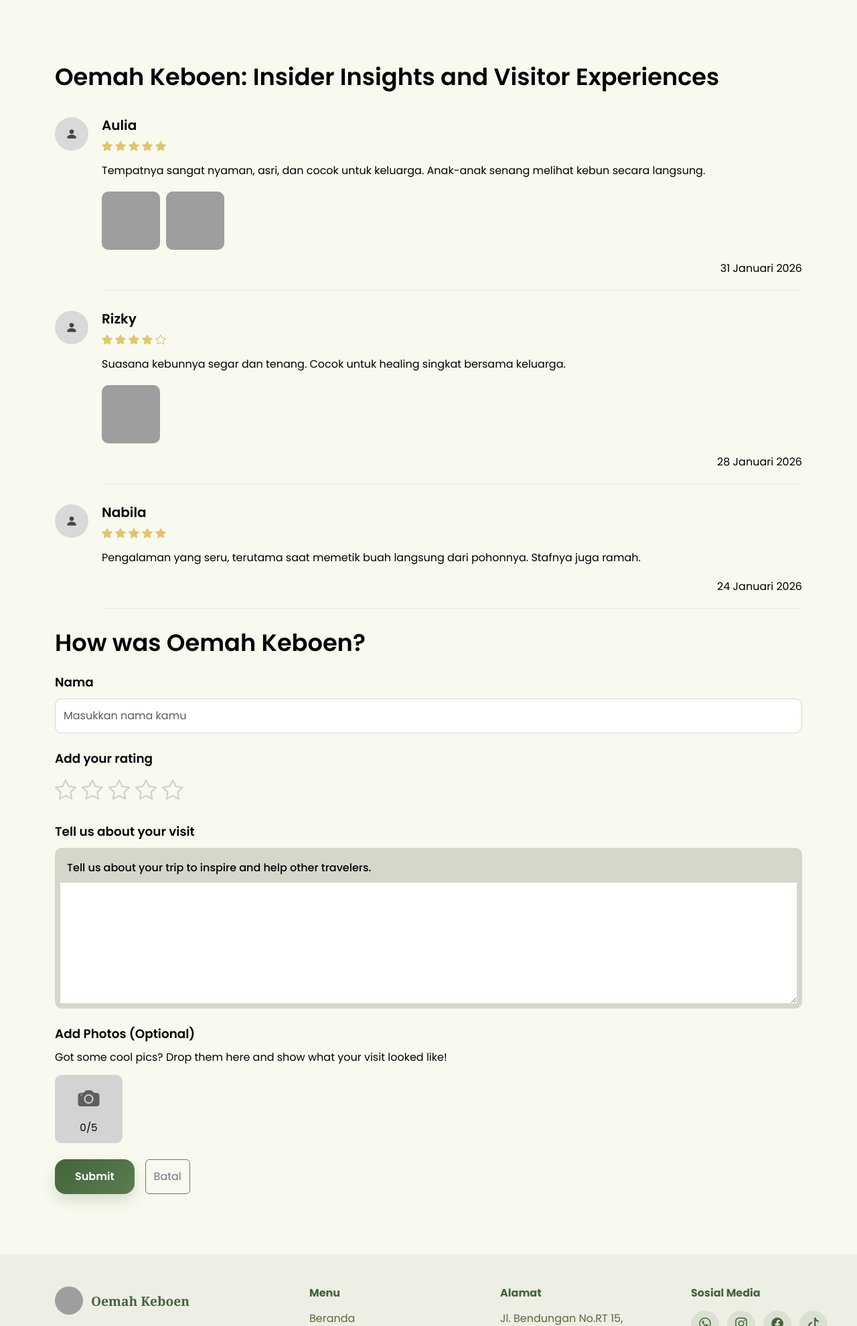
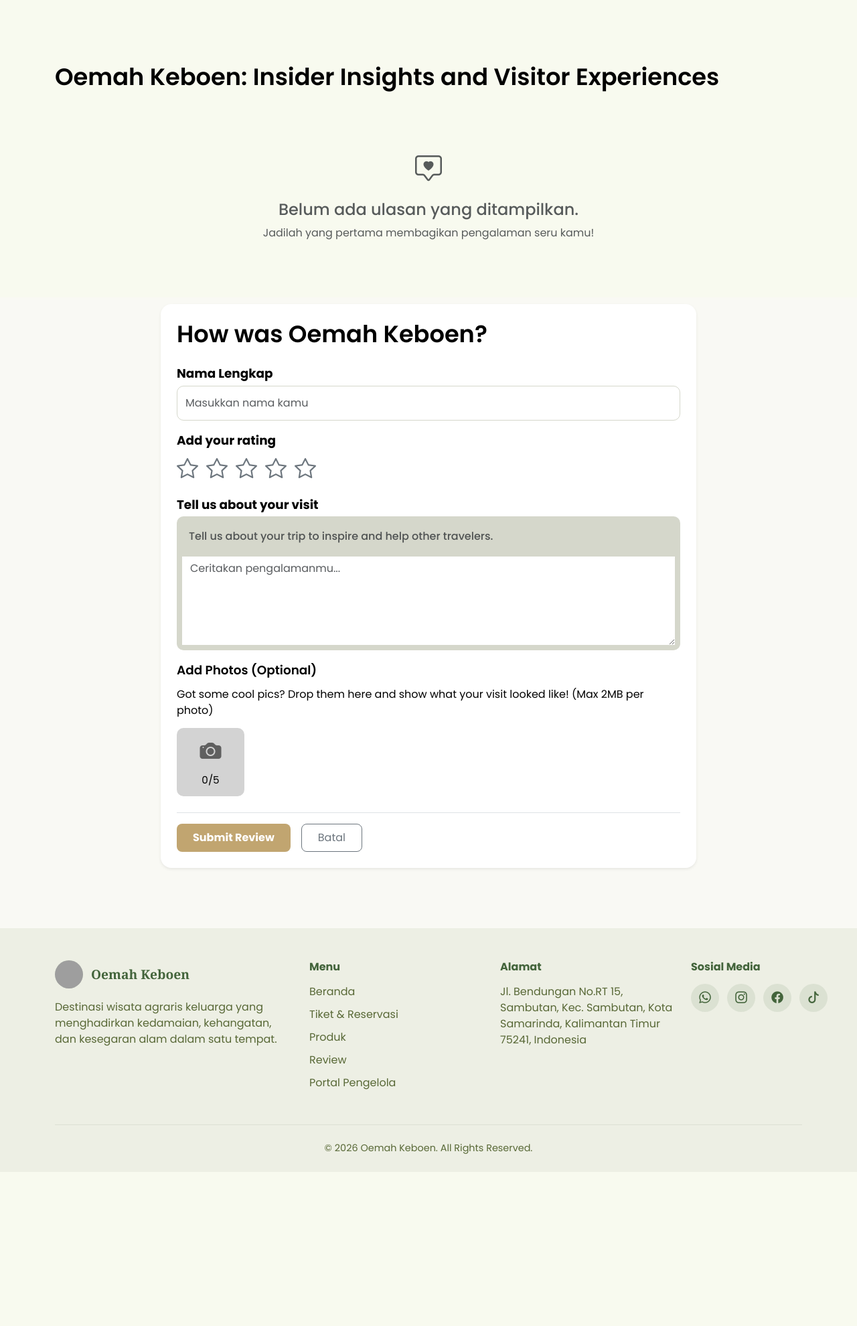
Before and after one commit to sapoteam/sapoteam, a PHP site: page /review.php in a window 1280 px wide. Shown: the part 51-2031 px from the top of the page at 67% size. After the commit the page ends 1774 px from the top, so only its background shows below. Run offline with PHP 8.4, Linux system fonts and the light colour scheme; grey boxes are pictures that could not be loaded.

Commit message:
Add UlasanController and UlasanModel for review management
- Implement UlasanController to handle CR operations for reviews, including file uploads and admin access control.

- Create UlasanModel for database interactions related to reviews, including fetching approved reviews, creating new reviews, and managing review statuses.

- Stuff

```diff
--- a/views/user/review.php
+++ b/views/user/review.php
@@ -1,4 +1,4 @@
- <!DOCTYPE html>
+<!DOCTYPE html>
 <html lang="id">
 <head>
   <meta charset="UTF-8" />
@@ -23,6 +23,12 @@
         </div>
 
         <div class="review-list-page">
+          <div v-if="reviews.length === 0" class="text-center py-5 text-muted">
+             <i class="bi bi-chat-square-heart fs-1 d-block mb-3"></i>
+             <h4>Belum ada ulasan yang ditampilkan.</h4>
+             <p>Jadilah yang pertama membagikan pengalaman seru kamu!</p>
+          </div>
+
           <div class="review-card-page" v-for="(review, index) in reviews" :key="index">
             <div class="review-avatar-page">
               <i class="bi bi-person-fill"></i>
@@ -32,88 +38,84 @@
               <h3 class="review-name-page">{{ review.name }}</h3>
 
               <div class="review-rating-page">
-                <i
-                  v-for="star in 5"
-                  :key="star"
-                  class="bi"
-                  :class="star <= review.rating ? 'bi-star-fill' : 'bi-star'"
-                ></i>
+                <i v-for="star in 5" :key="star" class="bi" :class="star <= review.rating ? 'bi-star-fill text-warning' : 'bi-star text-secondary'"></i>
               </div>
 
               <p class="review-text-page">{{ review.text }}</p>
 
-              <div class="review-gallery-page" v-if="review.images.length">
+              <div class="review-gallery-page" v-if="review.images && review.images.length > 0">
                 <div class="review-thumb-page" v-for="(img, i) in review.images" :key="i">
-                  <img :src="img" alt="Foto review">
+                  <img :src="img" alt="Foto review" style="object-fit: cover; width: 100px; height: 100px; border-radius: 8px;">
                 </div>
               </div>
 
-              <div class="review-date-page">{{ review.date }}</div>
+              <div class="review-date-page text-muted mt-2 small">{{ review.date }}</div>
             </div>
           </div>
         </div>
       </div>
     </section>
 
-    <section class="section-padding review-form-section">
+    <section class="section-padding review-form-section" style="background-color: #f9f9f4;">
       <div class="container">
-        <div class="review-form-page-box">
-          <h2 class="review-form-page-title">How was Oemah Keboen?</h2>
+        <div class="review-form-page-box bg-white p-4 rounded-4 shadow-sm mx-auto" style="max-width: 800px;">
+          <h2 class="review-form-page-title mb-4">How was Oemah Keboen?</h2>
 
-          <div class="review-form-group">
-            <label>Nama</label>
+          <div v-if="alert.show" class="alert" :class="'alert-' + alert.type" role="alert">
+             <i class="bi me-2" :class="alert.type === 'success' ? 'bi-check-circle-fill' : 'bi-exclamation-triangle-fill'"></i>
+             {{ alert.message }}
+          </div>
+
+          <div class="review-form-group mb-3">
+            <label class="fw-bold small mb-1">Nama Lengkap</label>
             <input type="text" class="form-control review-input" v-model="newReview.name" placeholder="Masukkan nama kamu">
           </div>
 
-          <div class="review-form-group">
-            <label>Add your rating</label>
-            <div class="review-stars-input">
-              <i
-                v-for="star in 5"
-                :key="star"
-                class="bi"
-                :class="star <= newReview.rating ? 'bi-star-fill active' : 'bi-star'"
-                @click="newReview.rating = star"
-              ></i>
+          <div class="review-form-group mb-3">
+            <label class="fw-bold small mb-1">Add your rating</label>
+            <div class="review-stars-input fs-4" style="cursor: pointer;">
+              <i v-for="star in 5" :key="star" class="bi me-1" :class="star <= newReview.rating ? 'bi-star-fill text-warning' : 'bi-star text-secondary'" @click="newReview.rating = star"></i>
             </div>
           </div>
 
-          <div class="review-form-group">
-            <label>Tell us about your visit</label>
+          <div class="review-form-group mb-3">
+            <label class="fw-bold small mb-1">Tell us about your visit</label>
             <div class="review-textarea-wrap">
-              <div class="review-textarea-note">
+              <div class="review-textarea-note text-muted small mb-2">
                 Tell us about your trip to inspire and help other travelers.
               </div>
-              <textarea
-                class="form-control review-textarea"
-                rows="7"
-                v-model="newReview.text"
-              ></textarea>
+              <textarea class="form-control review-textarea" rows="5" v-model="newReview.text" placeholder="Ceritakan pengalamanmu..."></textarea>
             </div>
           </div>
 
           <div class="review-form-group">
             <label>Add Photos (Optional)</label>
             <p class="review-upload-desc">
-              Got some cool pics? Drop them here and show what your visit looked like!
+              Got some cool pics? Drop them here and show what your visit looked like! (Max 2MB per photo)
             </p>
 
-            <div class="review-upload-box">
-              <input
-                type="file"
-                class="review-upload-input"
-                multiple
-                accept="image/*"
-                @change="handleReviewImages"
-              >
+            <div class="review-upload-box" @click="$refs.fileInput.click()">
+              <input type="file" class="review-upload-input" multiple accept="image/*" @change="handleReviewImages" ref="fileInput" style="display: none;">
               <i class="bi bi-camera-fill"></i>
-              <span>{{ newReview.images.length }}/5</span>
+              <span>{{ newReview.files.length }}/5</span>
+            </div>
+
+            <div class="d-flex gap-2 mt-3 flex-wrap" v-if="newReview.previews.length > 0">
+                <div v-for="(prev, index) in newReview.previews" :key="index" style="position: relative;">
+                    <img :src="prev" style="width: 80px; height: 80px; object-fit: cover; border-radius: 8px;">
+                    <button class="btn btn-sm btn-danger rounded-circle p-1" style="position: absolute; top: -5px; right: -5px; width: 24px; height: 24px; line-height: 1;" @click.stop="removeImage(index)">
+                        <i class="bi bi-x"></i>
+                    </button>
+                </div>
             </div>
           </div>
 
-          <div class="d-flex gap-3 flex-wrap">
-            <button class="btn btn-oemah" @click="submitReview">Submit</button>
-            <button class="btn btn-outline-secondary" @click="resetForm">Batal</button>
+          <div class="d-flex gap-3 flex-wrap pt-3 border-top">
+            <button class="btn fw-bold px-4 py-2 rounded-3 text-white" style="background-color: #C1A570; border: none;" @click="submitReview" :disabled="isSubmitting">
+                <span v-if="isSubmitting">Mengirim...</span>
+                <span v-else>Submit Review</span>
+            </button>
+            <button class="btn btn-outline-secondary px-4 py-2 rounded-3" @click="resetForm">Batal</button>
           </div>
         </div>
       </div>
@@ -123,7 +125,7 @@
 
   </div>
 
-  <script src="https://unpkg.com/vue@3/dist/vue.global.js"></script>
+<script src="https://unpkg.com/vue@3/dist/vue.global.js"></script>
   <script src="https://cdn.jsdelivr.net/npm/bootstrap@5.3.3/dist/js/bootstrap.bundle.min.js"></script>
   <script>
     const { createApp } = Vue;
@@ -131,74 +133,134 @@
     createApp({
       data() {
         return {
-          reviews: [
-            {
-              name: 'Aulia',
-              rating: 5,
-              text: 'Tempatnya sangat nyaman, asri, dan cocok untuk keluarga. Anak-anak senang melihat kebun secara langsung.',
-              date: '31 Januari 2026',
-              images: ['../../assets/img/review1.jpg', '../../assets/img/review2.jpg']
-            },
-            {
-              name: 'Rizky',
-              rating: 4,
-              text: 'Suasana kebunnya segar dan tenang. Cocok untuk healing singkat bersama keluarga.',
-              date: '28 Januari 2026',
-              images: ['../../assets/img/review3.jpg']
-            },
-            {
-              name: 'Nabila',
-              rating: 5,
-              text: 'Pengalaman yang seru, terutama saat memetik buah langsung dari pohonnya. Stafnya juga ramah.',
-              date: '24 Januari 2026',
-              images: []
-            }
-          ],
+          reviews: [],
+          isSubmitting: false,
+          alert: { show: false, message: '', type: 'success' },
           newReview: {
             name: '',
             rating: 0,
             text: '',
-            images: []
+            files: [],
+            previews: []
           }
         }
       },
       methods: {
+        showAlert(msg, type) {
+            this.alert = { show: true, message: msg, type: type };
+            setTimeout(() => { this.alert.show = false; }, 5000);
+        },
+
+        async fetchReviews() {
+            try {
+
+                const response = await fetch('../../controllers/UlasanController.php?action=read_approved');
+                const data = await response.json();
+
+                this.reviews = data.map(r => ({
+                    id: r.id,
+                    name: r.nama,
+                    rating: parseInt(r.rating),
+                    text: r.komentar,
+                    date: r.tanggal_format,
+
+                    images: r.foto
+
+                }));
+            } catch (e) {
+                console.error("Gagal load ulasan", e);
+            }
+        },
+
         handleReviewImages(event) {
-          const files = Array.from(event.target.files).slice(0, 5);
-          this.newReview.images = [];
+          const selectedFiles = Array.from(event.target.files);
+          if (!selectedFiles.length) return;
 
-          files.forEach(file => {
-            const reader = new FileReader();
-            reader.onload = e => {
-              this.newReview.images.push(e.target.result);
-            };
-            reader.readAsDataURL(file);
-          });
-        },
-        resetForm() {
-          this.newReview = {
-            name: '',
-            rating: 0,
-            text: '',
-            images: []
-          };
-        },
-        submitReview() {
-          if (!this.newReview.name || !this.newReview.text || !this.newReview.rating) {
-            alert('Nama, rating, dan ulasan wajib diisi.');
-            return;
+          if (this.newReview.files.length + selectedFiles.length > 5) {
+              this.showAlert('Maksimal hanya boleh upload 5 foto!', 'warning');
+              return;
           }
 
-          this.reviews.unshift({
-            name: this.newReview.name,
-            rating: this.newReview.rating,
-            text: this.newReview.text,
-            date: new Date().toLocaleDateString('id-ID'),
-            images: [...this.newReview.images]
+          selectedFiles.forEach(file => {
+              if (!file.type.startsWith('image/')) {
+                  this.showAlert(`File ${file.name} bukan gambar.`, 'danger'); return;
+              }
+              if (file.size > 2 * 1024 * 1024) {
+                  this.showAlert(`File ${file.name} melebihi 2MB.`, 'danger'); return;
+              }
+
+              this.newReview.files.push(file);
+              this.newReview.previews.push(URL.createObjectURL(file));
           });
 
-          this.resetForm();
+          this.$refs.fileInput.value = '';
+        },
+
+        removeImage(index) {
+            this.newReview.files.splice(index, 1);
+            this.newReview.previews.splice(index, 1);
+        },
+
+        resetForm() {
+          this.newReview = { name: '', rating: 0, text: '', files: [], previews: [] };
+          if(this.$refs.fileInput) this.$refs.fileInput.value = '';
+        },
+
+        async submitReview() {
+          this.newReview.name = this.newReview.name.trim();
+          this.newReview.text = this.newReview.text.trim();
+
+          const nameRegex = /^[a-zA-Z0-9\s.,'?!()-]+$/;
+
+          if (!this.newReview.name || this.newReview.name.length < 3) {
+              this.showAlert('Nama wajib diisi minimal 3 karakter!', 'warning'); return;
+          }
+          if (!nameRegex.test(this.newReview.name)) {
+              this.showAlert('Nama tidak boleh mengandung emoji atau simbol aneh!', 'danger'); return;
+          }
+
+          if (this.newReview.rating === 0) {
+              this.showAlert('Silakan berikan rating bintang terlebih dahulu!', 'warning'); return;
+          }
+
+          if (!this.newReview.text || this.newReview.text.length < 10) {
+              this.showAlert('Komentar terlalu singkat, ceritakan lebih banyak pengalamanmu (minimal 10 karakter)!', 'warning'); return;
+          }
+
+          this.isSubmitting = true;
+          let formData = new FormData();
+          formData.append('action', 'create');
+          formData.append('nama', this.newReview.name);
+          formData.append('rating', this.newReview.rating);
+          formData.append('komentar', this.newReview.text);
+
+          this.newReview.files.forEach((file) => {
+              formData.append('fotos[]', file);
+          });
+
+          try {
+
+              const response = await fetch('../../controllers/UlasanController.php', {
+                  method: 'POST',
+                  body: formData
+              });
+              const result = await response.json();
+
+              if (result.status === 'success') {
+                  this.showAlert('Ulasan berhasil dikirim! Menunggu persetujuan Admin.', 'success');
+                  this.resetForm();
+              } else {
+                  this.showAlert(result.message || 'Gagal mengirim ulasan.', 'danger');
+              }
+          } catch (e) {
+              this.showAlert('Koneksi server bermasalah.', 'danger');
+          } finally {
+              this.isSubmitting = false;
+          }
         }
+      },
+      mounted() {
+        this.fetchReviews();
       }
     }).mount('#app');
   </script>
```
Also changed, not shown: controllers/UlasanController.php (added, +101 -0 lines), models/UlasanModel.php (added, +104 -0 lines), assets/img/reviews/rev_1775730670_268_1.jpg (added), assets/img/reviews/rev_1775730670_374_2.jpg (added), assets/img/reviews/rev_1775730670_808_0.jpg (added).
